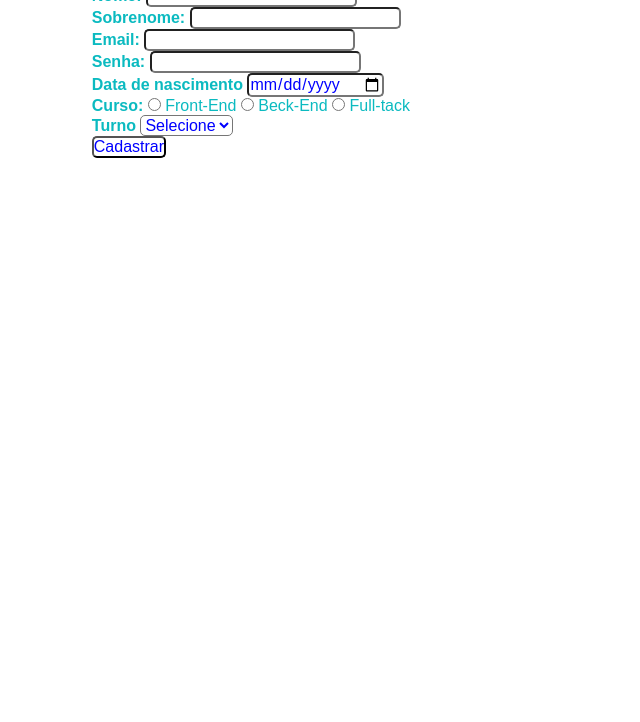
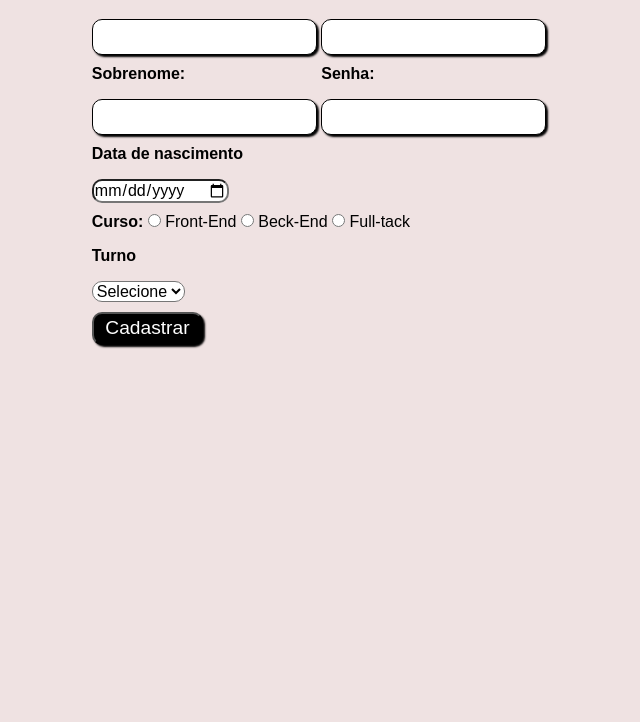
Before and after one commit to victoraafreitas/formulariod, a plain HTML site: page index.html in a window 1280 px wide. Shown: the part 78-800 px from the top of the page, without its empty margins (369-1009 px from the left). Drawn offline with Linux system fonts and the light colour scheme.

Commit message:
Inserção de css, estilizando botão, inputs

```diff
--- a/estilo.css
+++ b/estilo.css
@@ -1,17 +1,23 @@
 /* O asterisco aplica alguma função em todo documento */
+/* o ponto aplica uma definição apenas no class titulo presente no html */
+/* o # aplica dfinição apenas do id presente no html(se houver) */
+
+
 *{
     margin: 0;
     padding: 0;
 }
 
-/* o ponto aplica uma definição apenas no class titulo presente no html */
 .titulo{
-    color: rgb(11, 186, 192);
+    color: black;
+    font-family: sans-serif;
+    justify-content: center;
+}
 
-}
 
 fieldset{
     border: 0;
+    display: inline-block;
 }
 
 body{
@@ -22,13 +28,55 @@ body{
     margin-left: 36%;
     margin-top: 2%;
     justify-content: center;
+    background: rgb(239, 226, 226);
 }
 
 input, select, button{
     background-color: white;
     font-family: sans-serif;
     font-size: 1em;
-    color: blue;
-    border-radius: 5px;
+    color: rgb(0, 0, 0);
+    border-radius: 10px;
 }
-/* o # aplica dfinição apenas do id presente no html(se houver) */
+
+.campo{
+    margin-bottom: 10px;
+}
+
+.campo label{
+    margin-bottom: 1em;
+    color: rgb(0, 0, 0);
+    display: block;
+}
+
+.grupo:before, .grupo:after{
+    display: table;
+}
+
+
+.fieldset.grupo .campo{
+    float: left;
+    margin-right: 1em;
+}
+
+.campo input:focus, .campo select:first{
+    background: white;
+}
+
+.botao{
+    font-size: 1.2em;
+    background: black;
+    margin-bottom: 1em;
+    color: white;
+    padding: 0.2em 0.6em;
+    box-shadow: 2px 2px 2px 0 black;
+    text-shadow: 2px 2px 2px 0 white;
+    cursor: pointer;
+}
+
+.campo input[type="text"], .campo input[type="password"], .campo input[type="email"], .canpo select{
+    padding: 0.5em;
+    border: 1px solid black;
+    box-shadow: 2px 2px 2px 0 black;
+    display: block;
+}
--- a/index.html
+++ b/index.html
@@ -13,14 +13,14 @@
         </div>
         <form>
             <!-- Nome -->
-            <fieldset>
-                <div>
+            <fieldset class="grupo">
+                <div class="campo">
                     <label>
                         <strong>Nome:</strong>
                     </label>
                     <input type="text" name="nome" id="nome">
                 </div>
-                <div>
+                <div class="campo">
                     <label>
                         <strong>Sobrenome:</strong>
                     </label>
@@ -28,14 +28,14 @@
                 </div>
             </fieldset>
             <!-- senha e email -->
-            <fieldset>
-                <div>
+            <fieldset class="grupo">
+                <div class="campo">
                     <label>
                         <strong>Email:</strong>
                     </label>
                     <input type="email" name="email" id="email">
                 </div>
-                <div>
+                <div class="campo">
                     <label>
                         <strong>Senha:</strong>
                     </label>
@@ -44,17 +44,15 @@
             </fieldset>
             <!-- nascimento e curso -->
             <div>
-                <div>
+                <div class="campo">
                     <label>
                         <strong>Data de nascimento</strong>
                     </label>
                     <input type="date" name="data" id="data">
                 </div>
-                <div>
+                <div class="campo">
                     <label>
                         <strong>Curso:</strong>
-                    </label>
-                    <label>
                         <input type="radio" name="curso" value="front-end">
                         Front-End
                         <input type="radio" name="curso" value="back-End">
@@ -66,7 +64,7 @@
             </div>
 
             <!-- Seleção de turno -->
-            <div>
+            <div class="campo">
                 <label>
                     <Strong>Turno</Strong>
                 </label>
@@ -78,7 +76,7 @@
                 </select>
             </div>
 
-            <button type="submit" onsubmit="">Cadastrar</button>
+            <button class="botao" type="submit" onsubmit="" >Cadastrar</button>
         </form>
     </body>
 </html>
```
